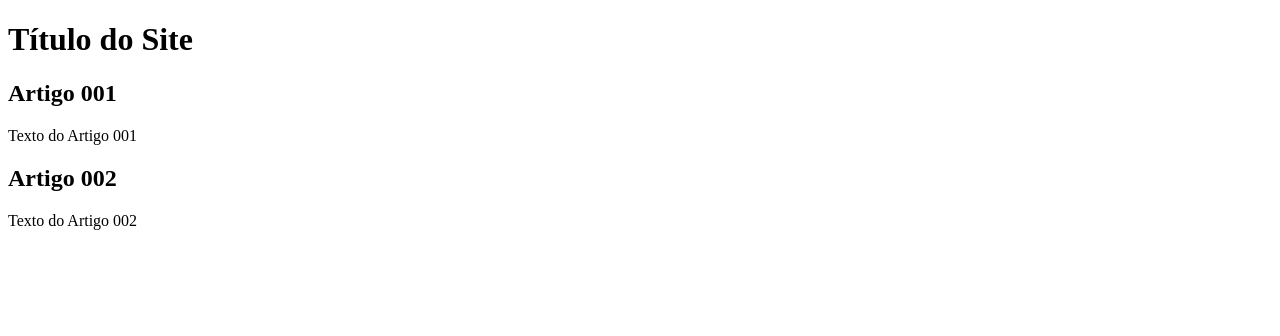
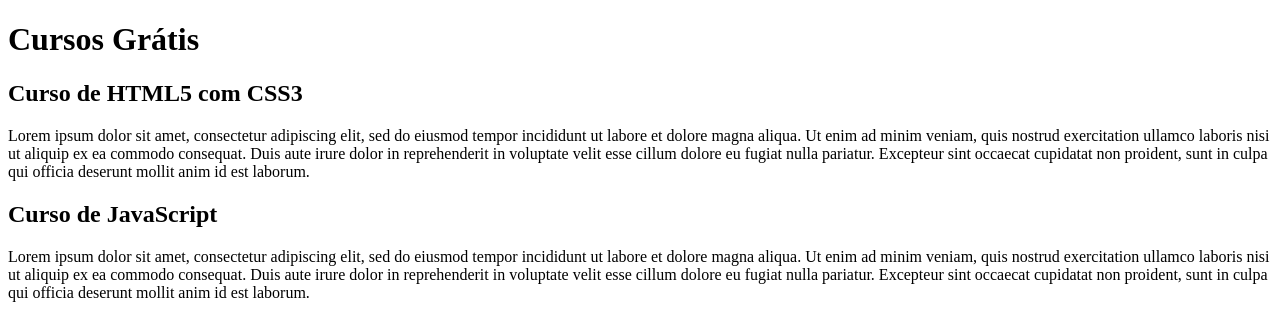
Before and after one commit to CyroMNeto/Projeto-Site, a plain HTML site: page index.html in a window 1280 px wide. Drawn offline with Linux system fonts and the light colour scheme.

Commit message:
Comecei a escrever o conteúdo

```diff
--- a/index.html
+++ b/index.html
@@ -10,15 +10,23 @@
 <body>
     <main>
         <header>
-            <h1>Título do Site</h1>
+            <h1>Cursos Grátis</h1>
         </header>
         <article>
-            <h2>Artigo 001</h2>
-            <p>Texto do Artigo 001</p>
+            <h2>Curso de HTML5 com CSS3</h2>
+            <p>Lorem ipsum dolor sit amet, consectetur adipiscing elit, sed do eiusmod tempor incididunt ut
+                labore et dolore magna aliqua. Ut enim ad minim veniam, quis nostrud exercitation ullamco laboris
+                nisi ut aliquip ex ea commodo consequat. Duis aute irure dolor in reprehenderit in voluptate velit
+                esse cillum dolore eu fugiat nulla pariatur. Excepteur sint occaecat cupidatat non proident, sunt
+                in culpa qui officia deserunt mollit anim id est laborum.</p>
         </article>
         <article>
-            <h2>Artigo 002</h2>
-            <p>Texto do Artigo 002</p>
+            <h2>Curso de JavaScript</h2>
+            <p>Lorem ipsum dolor sit amet, consectetur adipiscing elit, sed do eiusmod tempor incididunt ut
+                labore et dolore magna aliqua. Ut enim ad minim veniam, quis nostrud exercitation ullamco laboris
+                nisi ut aliquip ex ea commodo consequat. Duis aute irure dolor in reprehenderit in voluptate velit
+                esse cillum dolore eu fugiat nulla pariatur. Excepteur sint occaecat cupidatat non proident, sunt
+                in culpa qui officia deserunt mollit anim id est laborum.</p>
         </article>
     </main>
 </body>
```
